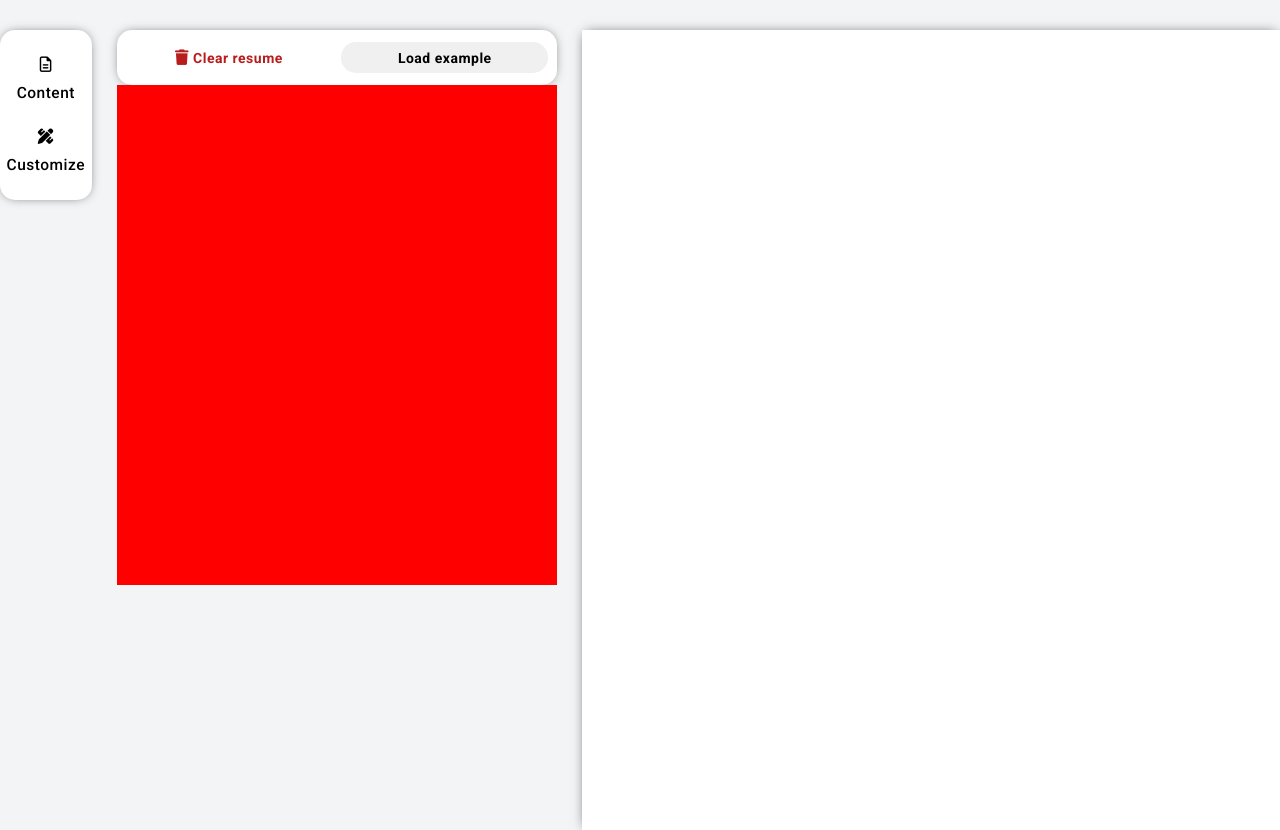
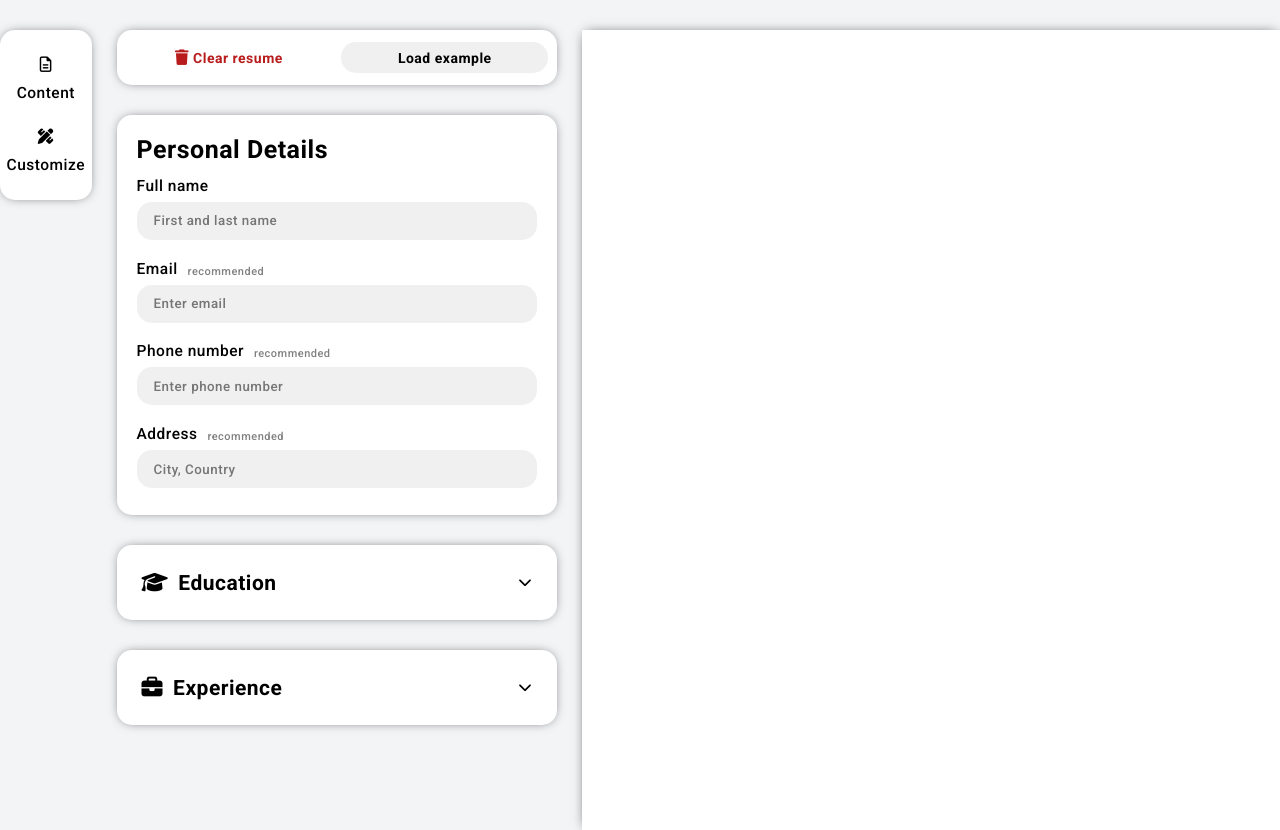
Before and after one commit to LukaMalesevic/cv-builder, a React (Vite) app: page / in a window 1280 px wide. Built offline with nearby package versions, Linux system fonts and the light colour scheme.

Commit message:
added personal details + started edu/work section

```diff
--- a/src/components/ContentSection.jsx
+++ b/src/components/ContentSection.jsx
@@ -1,8 +1,14 @@
+import Education from "./Education";
+import Experience from "./Experience";
+import PersonalDetails from "./PersonalDetails";
+
 export default function ContentSection()
 {
     return(
         <div className="content-section">
-
+            <PersonalDetails/>
+            <Education/>
+            <Experience/>
         </div>
     );
 }
--- /dev/null
+++ b/src/components/Education.jsx
@@ -0,0 +1,9 @@
+export default function Education(){
+    return (
+        <div className="education-container">
+            <i className="fa-solid fa-graduation-cap"></i>
+            <h1>Education</h1>
+            <i className="fa-solid fa-chevron-down drop-down-education"></i>
+        </div>
+    );
+}
--- /dev/null
+++ b/src/components/Experience.jsx
@@ -0,0 +1,9 @@
+export default function Experience(){
+    return (
+        <div className="experience-container">
+            <i className="fa-solid fa-briefcase"></i>
+            <h1>Experience</h1>
+            <i className="fa-solid fa-chevron-down drop-down-experience"></i>
+        </div>
+    );
+}
--- /dev/null
+++ b/src/components/PersonalDetails.jsx
@@ -0,0 +1,24 @@
+export default function PersonalDetails()
+{
+    return (
+        <div className="personal-details-container">
+            <h1>Personal Details</h1>
+            <div className="input-container">
+                <label htmlFor="text">Full name</label>
+                <input type="text" placeholder="First and last name"/>
+            </div>
+            <div className="input-container">
+                <label htmlFor="text">Email</label><label className="recommended" htmlFor="text">recommended</label>
+                <input type="email" placeholder="Enter email" />
+            </div>
+            <div className="input-container">
+                <label htmlFor="text">Phone number</label><label className="recommended" htmlFor="text">recommended</label>
+                <input type="tel" placeholder="Enter phone number" />
+            </div>
+            <div className="input-container">
+                <label htmlFor="text">Address</label><label className="recommended" htmlFor="text">recommended</label>
+                <input type="text" placeholder="City, Country"/>
+            </div>
+        </div>
+    );
+}
--- a/src/index.css
+++ b/src/index.css
@@ -50,6 +50,9 @@ body{
   width: 505px;
   height: 100vh;
   background-color: #F3F4F6;
+  display: flex;
+  flex-direction: column;
+  gap: 30px;
 }
 
 .cv-container{
@@ -122,8 +125,10 @@ i{
 
 .content-section{
   width: 100%;
-  height: 500px;
-  background-color: red;
+  height: auto;
+  display: flex;
+  flex-direction: column;
+  gap: 30px;
 }
 
 .customize-section{
@@ -131,3 +136,86 @@ i{
   height: 500px;
   background-color: blue;
 }
+
+.personal-details-container{
+  width: 100%;
+  height: 400px;
+  border-radius: var(--default-border-radius);
+  box-shadow: var(--defaultS-box-shadow);
+  background-color: white;
+  padding: 20px;
+  box-sizing: border-box;
+  display: flex;
+  flex-direction: column;
+  justify-content: space-between;
+}
+
+.personal-details-container > h1{
+  font-size: 2.5rem;
+  font-weight: 600;
+}
+
+.input-container{
+  display: flex;
+  flex-wrap: wrap;
+  height: 70px;
+  width: auto;
+}
+
+label{
+  font-size: 1.55rem;
+}
+
+.input-container > input{
+  width: 100%;
+  height: 38px;
+  border-radius: var(--default-border-radius);
+  border-color: transparent;
+  outline: none;
+  background-color: var(--gray);
+  padding: 15px;
+  box-sizing: border-box;
+  transition: 0.3s;
+}
+
+.input-container > input:focus{
+  border: 2.5px solid rgb(98, 127, 255);
+  box-shadow: var(--defaultS-box-shadow);
+}
+
+.recommended{
+  font-size: 1.1rem;
+  color: grey;
+  margin-block-start: 5px;
+  margin-left: 10px;
+}
+
+.education-container, .experience-container{
+  width: 100%;
+  height: 75px;
+  border-radius: var(--default-border-radius);
+  box-shadow: var(--defaultS-box-shadow);
+  background-color: white;
+  position: relative;
+  padding: 0 25px 0 25px;
+  box-sizing: border-box;
+  display: flex;
+  align-items: center;
+  cursor: pointer;
+}
+
+.education-container > i, .experience-container > i{
+  font-size: 2.1rem;
+}
+
+.education-container > h1, .experience-container > h1{
+  font-size: 2.1rem;
+  font-weight: 600;
+  padding-left: 10px;
+}
+
+.drop-down-education, .drop-down-experience{
+  position: absolute;
+  right: 25px;
+  font-size: 1.35rem !important;
+}
```
Also changed, not shown: src/components/App.jsx (+4 -3 lines).
